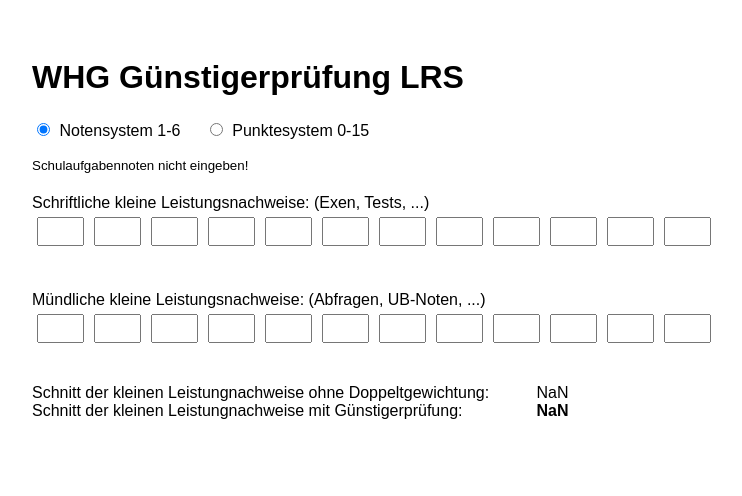
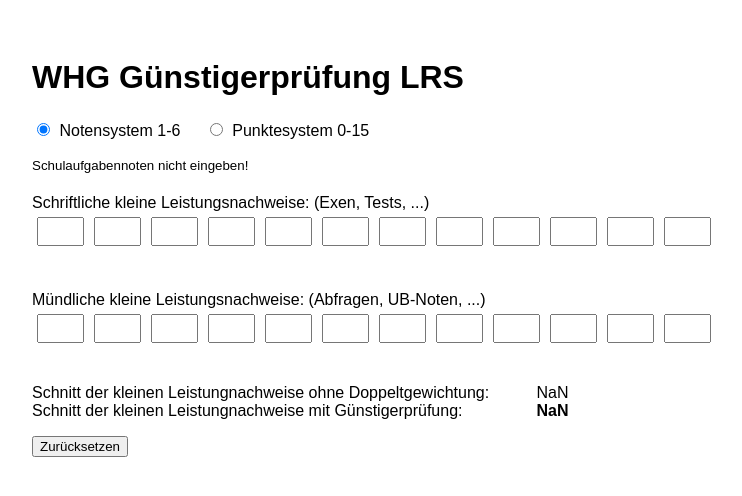
Before and after one commit to jklx/whg-lrs-guenstigerpruefung, a SvelteKit app: page / in a window 1280 px wide. Shown: the top 496 px of the page, without its empty margins (6-748 px from the left). Built offline with nearby package versions, Linux system fonts and the light colour scheme.

Commit message:
Zurücksetzen Button

```diff
--- a/src/routes/+page.svelte
+++ b/src/routes/+page.svelte
@@ -85,6 +85,11 @@
 		if (gewichtung == 1) return 'einfach';
 		return '';
 	}
+
+	function reset() {
+		schriftlicheNotenEingabe = Array(maxNumber);
+		muendlicheNotenEingabe = Array(maxNumber);
+	}
 </script>
 
 <h1>WHG Günstigerprüfung LRS</h1>
@@ -151,6 +156,10 @@
 	</b>
 </p>
 
+<p>
+	<button onclick={reset}>Zurücksetzen</button>
+</p>
+
 <style>
 	* {
 		font-family: sans-serif;
```
